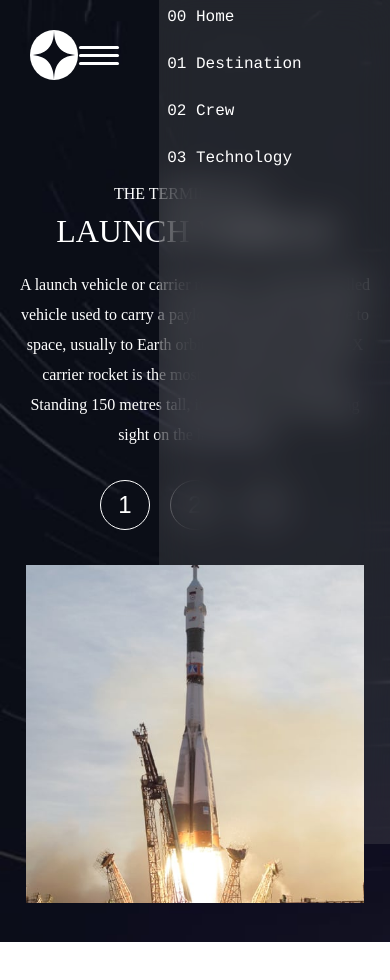
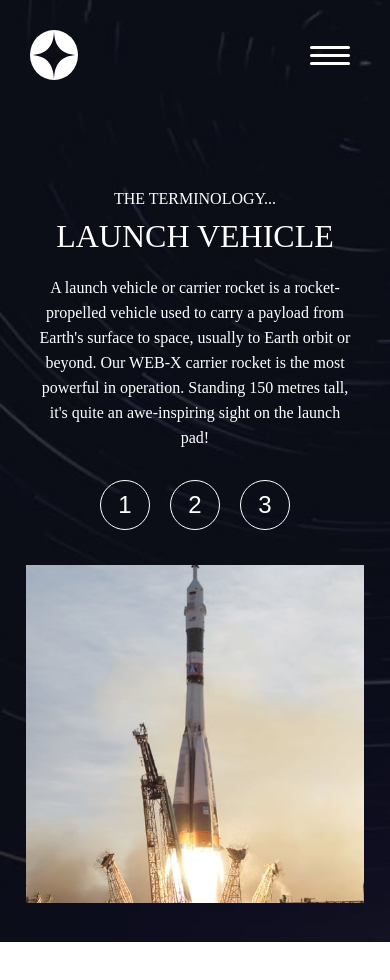
Before and after one commit to programmer686/space, a Next.js app: page /Technology in a window 390 px wide. Shown: the top 980 px of the page. Built offline with nearby package versions, Linux system fonts and the light colour scheme.

Commit message:
my changes

```diff
--- a/components/Header.js
+++ b/components/Header.js
@@ -6,7 +6,23 @@ import Image from "next/image";
 import styles from "../styles/Header.module.css";
 export default function Header() {
     const [width, setWidth] = useState(0)
-    const [opener, setOpener] = useState(true)
+    const [opener, setOpener] = useState(false)
+    useEffect(() => {
+        setWidth(window.innerWidth);
+        setOpener(() =>  {
+            if (width > 500) {
+            return true
+            } else {
+            return false
+            }
+    })
+    }, [])
+
+
+console.log(width)
+
+
+
 
     const navLongBarStyle = {
         display: opener ? "block" : "none"
@@ -30,27 +46,30 @@ export default function Header() {
                 </button>
             </div>
             <ul style={navLongBarStyle} id="linkContainer" className={styles.navLinkContainer}>
-                <li className={styles.li}>
-                    <Link className={styles.li} href="/">
+                <div  className={styles.navLinksContainer}>
+                <li>
+                    <Link href="/">
                         <a className={styles.link}>00 Home</a>
                     </Link>
                 </li>
-                <li className={styles.li}>
-                    <Link className={styles.li}  href="/Destination">
+                <li>
+                    <Link  href="/Destination">
                         <a className={styles.link}>01 Destination</a>
                     </Link>
                 </li>
-                <li className={styles.li}>
-                    <Link className={styles.li}  href="/Crew">
+                <li>
+                    <Link href="/Crew">
                         <a className={styles.link}>02 Crew</a>
                     </Link>
                 </li>
-                <li className={styles.li}>
-                    <Link className={styles.li}  href="/Technology">
+                <li>
+                    <Link href="/Technology">
                         <a className={styles.link}>03 Technology</a>
                     </Link>
                 </li>
+                </div>
             </ul>
+
         </nav>
     )
 }
--- a/styles/CrewCard.module.css
+++ b/styles/CrewCard.module.css
@@ -81,8 +81,8 @@
 @media (max-width: 1500px) {
 
     .container {
-        justify-content: center;
-        align-items: center;
+        justify-content: space-between;
+        align-items: space-evenly;
     }
 
     .infoCard {
@@ -115,14 +115,12 @@
         height: 100vh;
     }
 
-
-
     .imageConatiner {
         order: 1;
-        width: 30vh;
+        max-width: 30vh;
         margin-right: 0;
         margin-bottom: 5%;
-        z-index: inherit;
+        z-index: 1;
     }
 
     .infoCard  {
@@ -148,5 +146,7 @@
 
     .bio {
         margin-bottom: 15px;
+        line-height: normal;
+        max-width: 95%;
     }
 }
--- a/styles/Header.module.css
+++ b/styles/Header.module.css
@@ -12,21 +12,23 @@
 
 }
 
+
+
 .logo {
     margin-left: 20px;
 }
 
-.navLinkContainer {
+.navLinksContainer {
     background-color: rgba(128, 128, 128, 0.2);
     display: flex;
     justify-content: flex-start;
     align-items: center;
-    flex-direction: row;
     list-style: none;
-    width: 65vw;
+    width: 55vw;
     backdrop-filter: blur(20px);
     height: 5vw;
-    padding: 0% 2%;
+    padding-left: 5%;
+    border: 1px solid red;
 }
 
 .link {
@@ -39,7 +41,7 @@
 }
 
 .link:hover {
-    border-bottom: 1px solid white;
+    border-bottom: 2px solid white;
     transform-origin: bottom right;
 }
 
@@ -50,7 +52,7 @@
 @media (max-width: 480px) {
     .navbar {
         height: 100vh;
-        justify-content: center;
+        justify-content: flex-end;
         align-items: flex-start;
         padding: 0;
         position: absolute;
@@ -81,21 +83,25 @@
         margin: 5px 0px;
        }
 
+    .navLinksContainer {
+        background: none;
+        flex-direction: column;
+        justify-content: space-evenly;
+        padding-top: 25%;
+        align-items: flex-start;
+        height: 25%;
+        backdrop-filter: blur(0px);
+       }
+
     .navLinkContainer {
+        flex-direction: column;
+        padding-top: 10%;
         text-align: center;
         backdrop-filter: blur(18px);
-        width: 100vh;
+        width: 50%;
         height: 100vh;
-        flex-direction: row;
-
-   }
-   .li {
-    font-size: 1.5rem;
-    width: fit-content;
-    margin-bottom: 20px;
-   }
-
-
-
+        z-index: 2;
+        position: absolute;
+    }
 
 }
--- a/styles/Home.module.css
+++ b/styles/Home.module.css
@@ -73,7 +73,7 @@
   letter-spacing: 2px;
   font-size: 2rem;
   border: 1px solid pink;
-  margin-right: 10vh;
+  margin-right: 30vh;
   margin-bottom: 20px;
 }
 
@@ -81,18 +81,24 @@
 
   .bodyContainer {
     margin-bottom: 0;
+    align-items: center;
   }
 
   .textContainer {
     width: 50vw;
     height: 80vh;
     line-height: normal;
+    display: flex;
+    flex-direction: column;
+    justify-content: center;
+    align-items: center;
     padding: 0;
   }
 
   .textHeader{
-    font-size: 1em;
+    font-size: 1.5em;
     margin: 0;
+    width: 70%;
   }
 
   .textLogo {
--- a/styles/TechCard.module.css
+++ b/styles/TechCard.module.css
@@ -5,7 +5,7 @@
 .techContainer {
     display: flex;
     justify-content: space-between;
-    align-items: center;
+    align-items: flex-end;
     margin-bottom: 100px;
     width: 100vw;
     height: 100vh;
@@ -99,6 +99,7 @@
         order: 1;
         width: 40vh;
         margin-top: 5%;
+        z-index: 1;
     }
 
     .btnAndInfoContainer {
@@ -123,8 +124,17 @@
     .infoBody {
         width: 100%;
         height: fit-content;
+        display: flex;
+        flex-direction: column;
+        align-items: center;
+        justify-content: center;
         text-align: center;
         margin-left: 0;
         margin-bottom: 30px;
     }
+
+    .description {
+        max-width: 90%;
+        line-height: 25px;
+    }
 }
--- a/styles/destinationCard.module.css
+++ b/styles/destinationCard.module.css
@@ -9,7 +9,7 @@
 
 .whereToBody {
     max-height: fit-content;
-    max-width:  30%;
+    max-width:  20vh;
     padding: 20px;
     margin-right: 60px;
 }
@@ -47,7 +47,7 @@
 }
 
 .imageConatiner {
-    width: 50vh;
+    width: 60vh;
 }
 
 .divider {
@@ -90,6 +90,10 @@
     font-size: 120%;
 }
 
+
+.btns:hover {
+    border-bottom: 2px solid white;
+}
 @media (max-width: 1500px) {
 
     .body {
@@ -101,15 +105,16 @@
     }
 
     .location {
-        font-size: 4em;
+        font-size: 3.5em;
     }
 
     .tourInfo {
         font-size: 0.8em;
+        line-height: 25px;
     }
 
     .avgDistanceNum {
-        padding-right: 5vw;
+        padding-right: 3vw;
     }
 
     .whereToBody {
@@ -145,6 +150,7 @@
 
     .imageConatiner{
         width: 20vh;
+        z-index: 1;
     }
 
     .pick {
```
